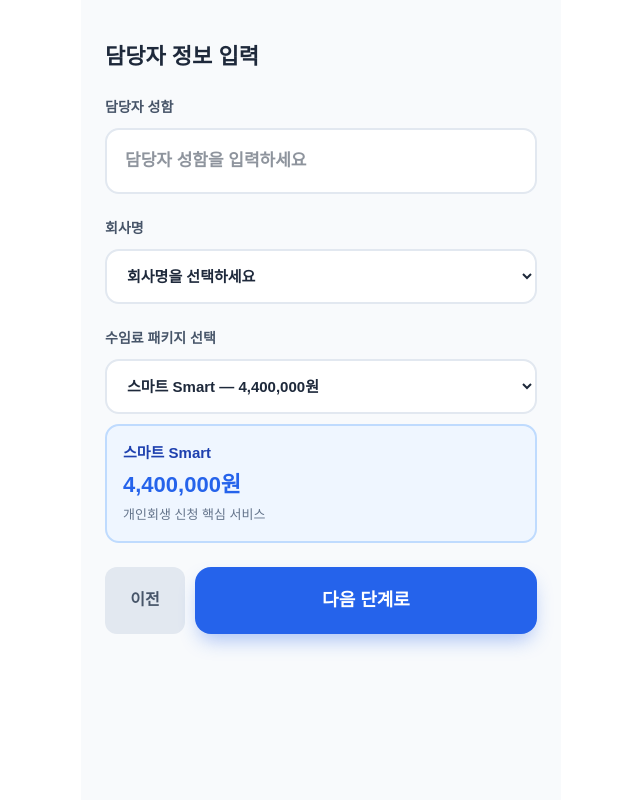
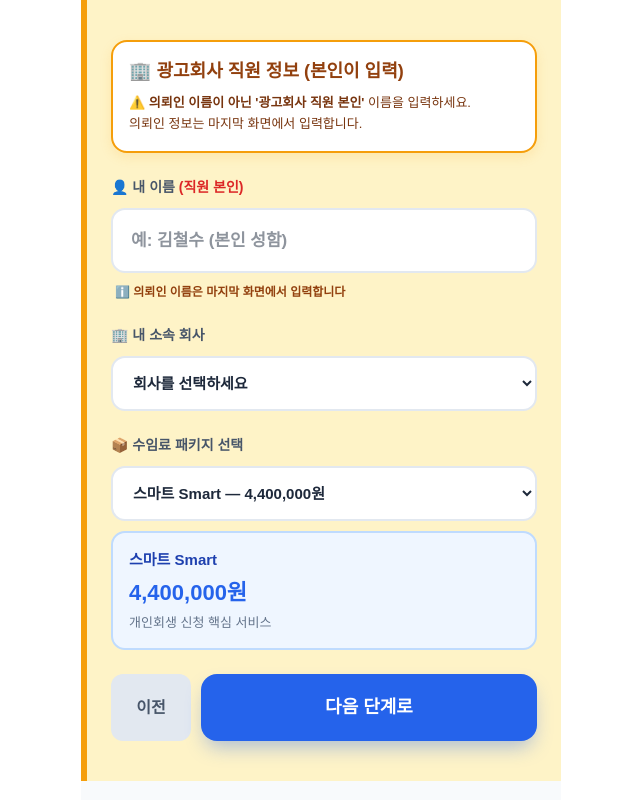
Before and after one commit to kbr-1118-droid/sero-law12, a React (Vite) app: page / in a window 1280 px wide. Both pictures are taken after a click on the button "무료 자가진단 시작하기". Shown: the whole page, without its empty margins (319-959 px from the left). Built offline with nearby package versions, Linux system fonts and the light colour scheme.

Commit message:
주민번호 필드 추가 + 담당자 UI 개선

```diff
--- a/src/App.tsx
+++ b/src/App.tsx
@@ -8,7 +8,7 @@ const CLOUDINARY_UPLOAD_PRESET = 'yucylwb1';
 // 회사 목록 (추가 시 여기에 추가)
 const COMPANY_LIST = ['애드', '플라'];
 
-// ★ 신규: 회사별 팀 목록
+// 회사별 팀 목록
 const TEAM_LIST: Record<string, string[]> = {
   '애드': ['이지','행복','희망','다온','나무','드림','조은','이룸','위너','영광','위비','리더','제니'],
   '플라': ['에스엠','나누미','더나눔','베품','미라클','빅토리','더쉴','비상','라온','챌린저'],
@@ -22,13 +22,26 @@ const PACKAGES = [
 
 type Screen = 'intro' | 'step0' | 'step1' | 'step2' | 'result' | 'done';
 
-// ★ 신규: 전화번호 자동 포맷팅
+// 전화번호 자동 포맷팅
 const formatPhone = (val: string): string => {
   let digits = val.replace(/\D/g, '');
   if (digits.length === 10 && digits[0] !== '0') digits = '0' + digits;
   if (digits.length === 11) return digits.slice(0,3) + '-' + digits.slice(3,7) + '-' + digits.slice(7);
   if (digits.length === 10) return digits.slice(0,3) + '-' + digits.slice(3,6) + '-' + digits.slice(6);
   return digits;
+};
+
+// ★ 신규: 주민번호 자동 포맷팅 (13자리 → 6자리-7자리)
+const formatRRN = (val: string): string => {
+  const digits = val.replace(/\D/g, '').slice(0, 13);
+  if (digits.length <= 6) return digits;
+  return digits.slice(0, 6) + '-' + digits.slice(6);
+};
+
+// ★ 신규: 주민번호 유효성 검사 (13자리 완성 여부)
+const isValidRRN = (val: string): boolean => {
+  const digits = val.replace(/\D/g, '');
+  return digits.length === 13;
 };
 
 export default function App() {
@@ -42,6 +55,7 @@ export default function App() {
   const [debt, setDebt]                 = useState('');
   const [contactName, setContactName]   = useState('');
   const [contactPhone, setContactPhone] = useState('');
+  const [contactRRN, setContactRRN]     = useState('');  // ★ 신규: 주민번호
   const [callTime, setCallTime]         = useState('언제든 가능');
   const [attachedFile, setAttachedFile] = useState<File | null>(null);
   const [isDragging, setIsDragging]     = useState(false);
@@ -55,14 +69,14 @@ export default function App() {
   // 담당자 정보
   const [managerName, setManagerName]       = useState('');
   const [companyName, setCompanyName]       = useState('');
-  const [teamName, setTeamName]             = useState('');  // ★ 신규: 소속팀
+  const [teamName, setTeamName]             = useState('');
   const [selectedPackage, setSelectedPackage] = useState(PACKAGES[0]);
 
-  // ★ 신규: 면책기간 + 특이사항
+  // 면책기간 + 특이사항
   const [exemptionStatus, setExemptionStatus] = useState('없음');
   const [memo, setMemo] = useState('');
 
-  // ===== 비밀번호 계산 (★ 팀명 기준) =====
+  // ===== 비밀번호 계산 =====
   const COMPANY_CODE_MAP: Record<string, string> = { '애드': 'ad', '플라': 'pl' };
   const INITIAL_MAP: Record<string, string> = {
     'ㄱ':'g','ㄴ':'n','ㄷ':'d','ㄹ':'r','ㅁ':'m','ㅂ':'b','ㅅ':'s','ㅇ':'w',
@@ -74,13 +88,11 @@ export default function App() {
     const choseong = ['ㄱ','ㄲ','ㄴ','ㄷ','ㄸ','ㄹ','ㅁ','ㅂ','ㅃ','ㅅ','ㅆ','ㅇ','ㅈ','ㅉ','ㅊ','ㅋ','ㅌ','ㅍ','ㅎ'];
     return INITIAL_MAP[choseong[Math.floor(code / 588)]] || ch.toLowerCase();
   };
-  // ★ 팀명 기준으로 비밀번호 계산 (담당자명 아님!)
   const calcInitialPw = (): string => {
-    if (!companyName || !teamName) return '';
-    const nameOnly = teamName.trim().slice(1);
+    if (!companyName || !managerName) return '';
+    const nameOnly = managerName.trim().slice(1);
     let initials = '';
     for (let i = 0; i < nameOnly.length; i++) initials += getInitial(nameOnly[i]);
-    if (!initials) initials = teamName.trim().slice(-1).toLowerCase();
     const companyCode = COMPANY_CODE_MAP[companyName] || companyName.toLowerCase().slice(0, 2);
     return initials + '-' + companyCode + '-1234';
   };
@@ -154,6 +166,11 @@ export default function App() {
       alert('성함과 연락처를 모두 입력해주세요.');
       return;
     }
+    // ★ 신규: 주민번호 필수 검증
+    if (!isValidRRN(contactRRN)) {
+      alert('주민등록번호 13자리를 정확히 입력해주세요.');
+      return;
+    }
     setIsSubmitting(true);
 
     try {
@@ -166,7 +183,7 @@ export default function App() {
         }
       }
 
-      // ★ 수정: 유입경로를 "회사-팀명" 형식으로 조합
+      // 유입경로를 "회사-팀명" 형식으로 조합
       const sourceValue = teamName ? (companyName + '-' + teamName) : companyName;
 
       const payload = {
@@ -185,10 +202,11 @@ export default function App() {
         "수임료":       selectedPackage.price,
         "패키지":       selectedPackage.name,
         "NICE신용정보": niceUrl,
-        "유입경로":     sourceValue,          // ★ 수정: "애드-이지" 형식
+        "유입경로":     sourceValue,
         "담당자":       managerName.trim(),
-        "면책기간":     exemptionStatus,      // ★ 신규
-        "광고특이사항":     memo,                  // ★ 신규
+        "면책기간":     exemptionStatus,
+        "광고특이사항": memo,
+        "주민번호":     contactRRN,    // ★ 신규
       };
 
       await fetch(SCRIPT_URL, {
@@ -211,16 +229,17 @@ export default function App() {
     setScreen('intro');
     setIncome(''); setDebt('');
     setContactName(''); setContactPhone('');
+    setContactRRN('');                        // ★ 신규
     setManagerName(''); setCompanyName('');
-    setTeamName('');                          // ★ 신규
+    setTeamName('');
     setAttachedFile(null);
     setMarital('미혼'); setChildrenCount('');
     setHousingType(''); setDeposit('');
     setHousePrice(''); setMortgage('');
     setSelectedPackage(PACKAGES[0]);
     setCallTime('언제든 가능');
-    setExemptionStatus('없음');              // ★ 신규
-    setMemo('');                              // ★ 신규
+    setExemptionStatus('없음');
+    setMemo('');
   };
 
   return (
@@ -254,30 +273,45 @@ export default function App() {
         </div>
       )}
 
-      {/* ========== Step 0: 담당자 정보 + 패키지 ========== */}
+      {/* ========== Step 0: 광고회사 직원 정보 + 패키지 ========== */}
+      {/* ★ 대폭 개선: 배경색 변경 + 경고 배너 + 라벨/placeholder 명확화 */}
       {screen === 'step0' && (
-        <div style={s.screen}>
-          <h2 style={s.stepTitle}>담당자 정보 입력</h2>
+        <div style={{...s.screen, background: '#fef3c7', borderLeft: '6px solid #f59e0b'}}>
+          {/* ★ 신규: 상단 경고 배너 */}
+          <div style={s.warnBanner}>
+            <div style={s.warnBannerTitle}>🏢 광고회사 직원 정보 (본인이 입력)</div>
+            <div style={s.warnBannerDesc}>
+              ⚠️ <b>의뢰인 이름이 아닌 '광고회사 직원 본인'</b> 이름을 입력하세요.<br />
+              의뢰인 정보는 마지막 화면에서 입력합니다.
+            </div>
+          </div>
+
           <div style={s.group}>
-            <label style={s.label}>담당자 성함</label>
-            <input type="text" style={s.input} placeholder="담당자 성함을 입력하세요"
+            {/* ★ 라벨 변경: "담당자 성함" → "👤 내 이름 (직원 본인)" */}
+            <label style={s.label}>👤 내 이름 <span style={{color:'#dc2626'}}>(직원 본인)</span></label>
+            <input type="text" style={s.input}
+              placeholder="예: 김철수 (본인 성함)"
               value={managerName} onChange={e => setManagerName(e.target.value)} />
+            {/* ★ 신규: 가이드 문구 */}
+            <div style={s.helpText}>
+              ℹ️ 의뢰인 이름은 마지막 화면에서 입력합니다
+            </div>
           </div>
+
           <div style={s.group}>
-            <label style={s.label}>회사명</label>
+            <label style={s.label}>🏢 내 소속 회사</label>
             <select style={s.selectInput} value={companyName}
               onChange={e => { setCompanyName(e.target.value); setTeamName(''); }}>
-              <option value="">회사명을 선택하세요</option>
+              <option value="">회사를 선택하세요</option>
               {COMPANY_LIST.map(c => (
                 <option key={c} value={c}>{c}</option>
               ))}
             </select>
           </div>
 
-          {/* ★ 신규: 소속팀 선택 (회사 선택 후 나타남) */}
           {companyName && TEAM_LIST[companyName] && (
             <div style={s.group}>
-              <label style={s.label}>소속팀</label>
+              <label style={s.label}>👥 내 소속 팀</label>
               <select style={s.selectInput} value={teamName}
                 onChange={e => setTeamName(e.target.value)}>
                 <option value="">팀을 선택하세요</option>
@@ -289,7 +323,7 @@ export default function App() {
           )}
 
           <div style={s.group}>
-            <label style={s.label}>수임료 패키지 선택</label>
+            <label style={s.label}>📦 수임료 패키지 선택</label>
             <select style={s.selectInput} value={selectedPackage.name}
               onChange={e => {
                 const pkg = PACKAGES.find(p => p.name === e.target.value);
@@ -311,11 +345,11 @@ export default function App() {
             <button style={s.prevBtn} onClick={() => setScreen('intro')}>이전</button>
             <button style={{ ...s.mainBtn, flex: 1 }} onClick={() => {
               if (!managerName || !companyName) {
-                alert('담당자 성함과 회사명을 모두 입력해주세요.');
+                alert('직원 본인 이름과 소속 회사를 모두 입력해주세요.');
                 return;
               }
               if (TEAM_LIST[companyName] && !teamName) {
-                alert('소속팀을 선택해주세요.');
+                alert('소속 팀을 선택해주세요.');
                 return;
               }
               setScreen('step1');
@@ -327,6 +361,14 @@ export default function App() {
       {/* ========== Step 1: 가구 정보 ========== */}
       {screen === 'step1' && (
         <div style={s.screen}>
+          {/* ★ 신규: 상단에 "의뢰인 정보 입력 중" 헤더 표시 */}
+          <div style={s.clientHeader}>
+            <span style={{fontWeight:'900', color:'#2563eb'}}>📋 의뢰인 정보 입력</span>
+            <span style={{fontSize:'12px', color:'#64748b', marginLeft:'8px'}}>
+              담당: {managerName} ({companyName}{teamName ? '-'+teamName : ''})
+            </span>
+          </div>
+
           <h2 style={s.stepTitle}>1. 가구 및 부양 상황</h2>
           <div style={s.group}>
             <label style={s.label}>결혼 형태</label>
@@ -343,7 +385,6 @@ export default function App() {
               value={childrenCount} onChange={e => setChildrenCount(e.target.value)} />
           </div>
 
-          {/* ★ 신규: 면책기간 선택 */}
           <div style={s.group}>
             <label style={s.label}>과거 개인회생/파산 면책 이력</label>
             <div style={s.grid3}>
@@ -364,6 +405,14 @@ export default function App() {
       {/* ========== Step 2: 경제 상황 ========== */}
       {screen === 'step2' && (
         <div style={s.screen}>
+          {/* ★ 신규: 의뢰인 정보 입력 중 헤더 */}
+          <div style={s.clientHeader}>
+            <span style={{fontWeight:'900', color:'#2563eb'}}>📋 의뢰인 정보 입력</span>
+            <span style={{fontSize:'12px', color:'#64748b', marginLeft:'8px'}}>
+              담당: {managerName} ({companyName}{teamName ? '-'+teamName : ''})
+            </span>
+          </div>
+
           <h2 style={s.stepTitle}>2. 경제 상황 진단</h2>
 
           <div style={s.group}>
@@ -484,12 +533,24 @@ export default function App() {
             </div>
           </div>
           <div style={s.formCard}>
-            <h4 style={s.formTitle}>상세 분석 리포트 신청</h4>
-            <input type="text" placeholder="성함" style={s.inputDark}
+            <h4 style={s.formTitle}>📋 의뢰인 정보 입력</h4>
+
+            {/* ★ 안내문구 */}
+            <div style={{fontSize:'12px', color:'#94a3b8', textAlign:'center', marginBottom:'4px'}}>
+              아래는 <b style={{color:'#fbbf24'}}>의뢰인(상담받을 분)</b>의 정보입니다
+            </div>
+
+            <input type="text" placeholder="의뢰인 성함" style={s.inputDark}
               value={contactName} onChange={e => setContactName(e.target.value)} />
 
-            {/* ★ 수정: 전화번호 자동 포맷팅 */}
-            <input type="tel" placeholder="연락처 (숫자만 입력)" style={s.inputDark}
+            {/* ★ 담당자 이름과 의뢰인 이름이 같으면 경고 */}
+            {contactName && managerName && contactName.trim() === managerName.trim() && (
+              <div style={s.warnInline}>
+                ⚠️ 직원 본인 이름({managerName})과 동일합니다. 의뢰인 본인 성함이 맞는지 확인해주세요.
+              </div>
+            )}
+
+            <input type="tel" placeholder="의뢰인 연락처 (숫자만 입력)" style={s.inputDark}
               value={contactPhone}
               onChange={e => {
                 const raw = e.target.value.replace(/\D/g, '');
@@ -499,6 +560,17 @@ export default function App() {
                 if (contactPhone) setContactPhone(formatPhone(contactPhone));
               }} />
 
+            {/* ★ 신규: 주민번호 입력란 */}
+            <input type="text" inputMode="numeric"
+              placeholder="의뢰인 주민등록번호 13자리"
+              style={s.inputDark}
+              value={contactRRN}
+              onChange={e => setContactRRN(formatRRN(e.target.value))}
+              maxLength={14} />
+            <div style={{fontSize:'11px', color:'#94a3b8', marginTop:'-6px', paddingLeft:'4px'}}>
+              🔒 법률에 의해 비밀보장됩니다
+            </div>
+
             <select style={s.selectInputDark} value={callTime} onChange={e => setCallTime(e.target.value)}>
               <option value="언제든 가능">희망 상담 시간: 언제든</option>
               <option value="오전 (09~12시)">오전 (09~12시)</option>
@@ -506,7 +578,6 @@ export default function App() {
               <option value="오후 (13~18시)">오후 (13~18시)</option>
             </select>
 
-            {/* ★ 신규: 특이사항 입력란 */}
             <textarea placeholder={"특이사항 (선택사항)\n예: 오후 3시 이후 통화 가능, 카드 진행 예정 등"}
               style={{...s.inputDark, minHeight: '80px', resize: 'vertical' as const}}
               value={memo} onChange={e => setMemo(e.target.value)} />
@@ -537,7 +608,7 @@ export default function App() {
             <b>더 세부적으로 분석하여 곧 연락드리겠습니다.</b>
           </p>
 
-          {/* 현황판 로그인 정보 (★ 팀 공유 계정) */}
+          {/* 현황판 로그인 정보 */}
           <div style={{
             background: '#eff6ff', border: '2px solid #bfdbfe',
             borderRadius: '16px', padding: '20px', marginTop: '8px', textAlign: 'left'
@@ -546,15 +617,15 @@ export default function App() {
               상담 현황판 로그인 정보
             </div>
             <div style={{ fontSize: '13px', color: '#334155', lineHeight: '1.8' }}>
-              <b>팀명 (이름란에 입력):</b> {teamName}<br />
+              <b>담당자명:</b> {managerName}<br />
               <b>회사명:</b> {companyName}<br />
-              <b>비밀번호:</b>{' '}
+              <b>초기 비밀번호:</b>{' '}
               <span style={{ color: '#2563eb', fontWeight: '900', fontSize: '16px' }}>
                 {calcInitialPw()}
               </span>
             </div>
             <div style={{ fontSize: '12px', color: '#64748b', marginTop: '8px' }}>
-              팀 공유 계정입니다. 같은 팀원은 동일한 정보로 로그인하여 진행상황을 확인하실 수 있습니다.
+              위 정보로 현황판에 로그인하시면 의뢰인 진행상황을 실시간으로 확인하실 수 있습니다.
             </div>
           </div>
 
@@ -594,7 +665,7 @@ const s: any = {
   selectInput: { padding: '16px', borderRadius: '14px', fontSize: '15px', border: '2px solid #e2e8f0', background: '#fff', width: '100%', fontWeight: '700', color: '#1e293b', outline: 'none', boxSizing: 'border-box' },
   packageCard: { background: '#eff6ff', border: '2px solid #bfdbfe', borderRadius: '14px', padding: '16px', display: 'flex', flexDirection: 'column', gap: '4px' },
   packageCardName: { fontSize: '15px', fontWeight: '900', color: '#1e40af' },
-  packageCardPrice:{ fontSize: '22px', fontWeight: '900', color: '#2563eb' },
+  packageCardPrice: { fontSize: '22px', fontWeight: '900', color: '#2563eb' },
   packageCardDesc: { fontSize: '13px', color: '#64748b' },
   resultCard: { background: '#fff', padding: '30px', borderRadius: '28px', textAlign: 'center', border: '1px solid #e2e8f0', boxShadow: '0 10px 30px rgba(0,0,0,0.05)' },
   resultBadge: { display: 'inline-block', background: '#dbeafe', color: '#1d4ed8', padding: '6px 16px', borderRadius: '30px', fontSize: '13px', fontWeight: '800', marginBottom: '8px' },
@@ -608,4 +679,12 @@ const s: any = {
   submitBtn: { background: '#fbbf24', color: '#1e293b', border: 'none', padding: '18px', borderRadius: '14px', fontSize: '16px', fontWeight: '900', cursor: 'pointer' },
   callBtn: { display: 'block', background: '#1e293b', color: '#fff', textDecoration: 'none', padding: '18px', borderRadius: '16px', fontWeight: 'bold', fontSize: '18px' },
   prevBtn: { background: '#e2e8f0', color: '#475569', border: 'none', padding: '18px', borderRadius: '12px', fontSize: '16px', fontWeight: 'bold', cursor: 'pointer', width: '80px' },
+
+  // ★ 신규 스타일
+  warnBanner: { background: '#fff', border: '2px solid #f59e0b', borderRadius: '16px', padding: '16px', display: 'flex', flexDirection: 'column', gap: '8px', boxShadow: '0 4px 12px rgba(245,158,11,0.15)' },
+  warnBannerTitle: { fontSize: '18px', fontWeight: '900', color: '#92400e' },
+  warnBannerDesc: { fontSize: '13px', color: '#78350f', lineHeight: '1.6' },
+  helpText: { fontSize: '12px', color: '#92400e', fontWeight: '600', paddingLeft: '4px' },
+  clientHeader: { background: '#eff6ff', padding: '12px 16px', borderRadius: '12px', borderLeft: '4px solid #2563eb', fontSize: '14px' },
+  warnInline: { background: '#fef3c7', color: '#92400e', padding: '10px 14px', borderRadius: '10px', fontSize: '12px', fontWeight: '700', marginTop: '-6px' },
 };
```
